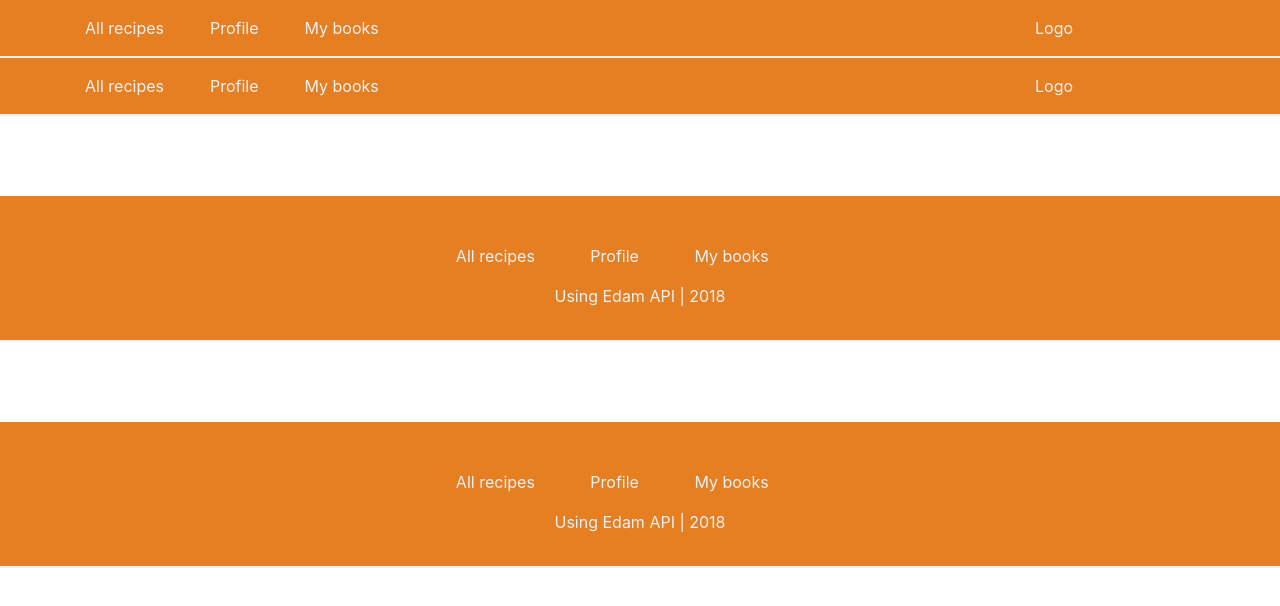
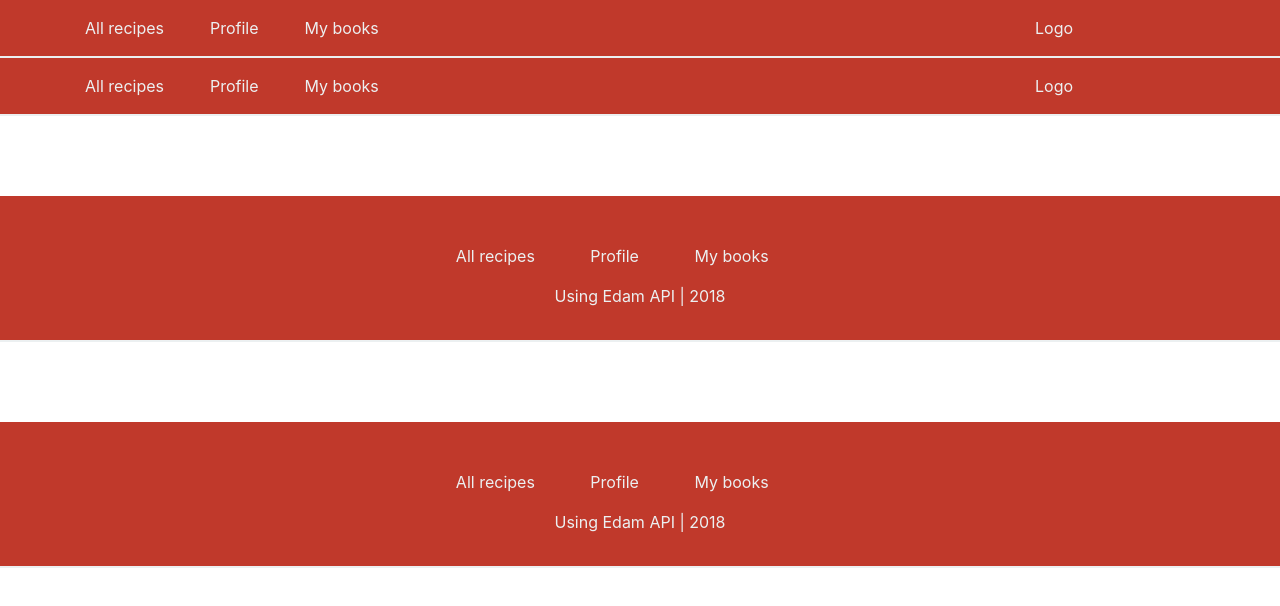
Before and after one commit to kevmart5/recipe_app, a React app: page /profile in a window 1280 px wide. Shown: the top 606 px of the page. Built offline with nearby package versions, Linux system fonts and the light colour scheme; what react-router-redux would draw is missing.

Commit message:
Change colors in the page

```diff
--- a/src/assets/scss/components/home/banner.scss
+++ b/src/assets/scss/components/home/banner.scss
@@ -7,7 +7,7 @@
 }
 
 .banner-home__title {
-  border: 3px solid #e67e22;
-  color: #ecf0f1;
-  background-color: rgba($color: #e67e22, $alpha: 0.6);
+  border: 3px solid $principal;
+  color: $secondary;
+  background-color: rgba($color: $principal, $alpha: 0.6);
 }
--- a/src/assets/scss/components/home/footer.scss
+++ b/src/assets/scss/components/home/footer.scss
@@ -1,9 +1,9 @@
 .footer-section {
   padding-top: 3rem;
   padding-bottom: 1rem;
-  background-color: #e67e22;
-  color: #ecf0f1;
-  border-bottom: 2px solid #ecf0f1;
+  background-color: $principal;
+  color: $secondary;
+  border-bottom: 2px solid $secondary;
   margin-top: 5rem;
 
   .footer__navigation-list {
--- a/src/assets/scss/components/home/header.scss
+++ b/src/assets/scss/components/home/header.scss
@@ -1,8 +1,8 @@
 .header-container {
   padding-top: 1rem;
-  background-color: #e67e22;
-  color: #ecf0f1;
-  border-bottom: 2px solid #ecf0f1;
+  background-color: $principal;
+  color: $secondary;
+  border-bottom: 2px solid $secondary;
 }
 
 .header-navigation__list {
@@ -14,7 +14,7 @@
   }
 
   .header-navigation__list-link {
-    color: #ecf0f1;
+    color: $secondary;
     text-decoration: none;
   }
 
@@ -24,6 +24,6 @@
 }
 
 .header__branding-logo {
-  color: #ecf0f1;
+  color: $secondary;
   text-decoration: none;
 }
--- a/src/assets/scss/components/home/recipes.scss
+++ b/src/assets/scss/components/home/recipes.scss
@@ -9,8 +9,4 @@
   .card__body-image {
     width: 100%;
   }
-
-  .card__body-button {
-
-  }
 }
--- a/src/assets/scss/containers/categories-select.scss
+++ b/src/assets/scss/containers/categories-select.scss
@@ -7,8 +7,8 @@
 
   .categories__list-link {
     z-index: 2;
-    color: #fff;
-    background-color: #e67e22;
-    border-color: #e67e22;
+    color: $secondary;
+    background-color: $principal;
+    border-color: $principal;
   }
 }
--- a/src/assets/scss/global/_variables.scss
+++ b/src/assets/scss/global/_variables.scss
@@ -1,2 +1,3 @@
-$principal: #2c3e50;
+$principal: #c0392b;
 $secondary: #ecf0f1;
+$dark: #e74c3c;
```
